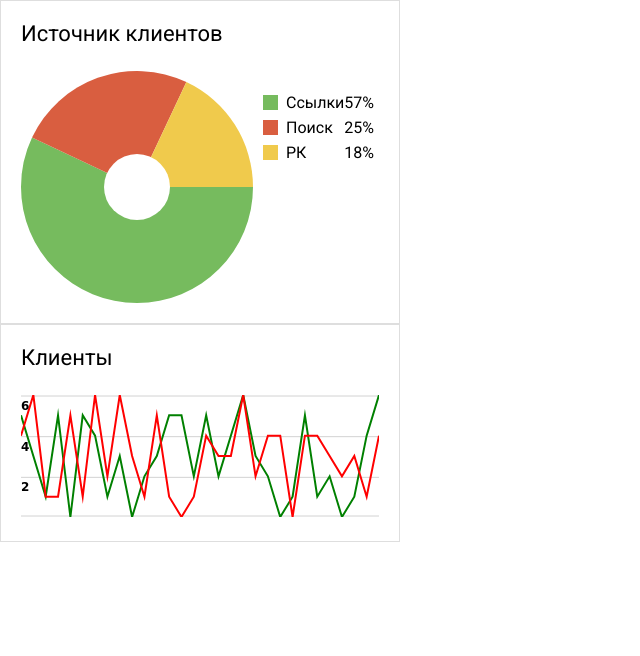
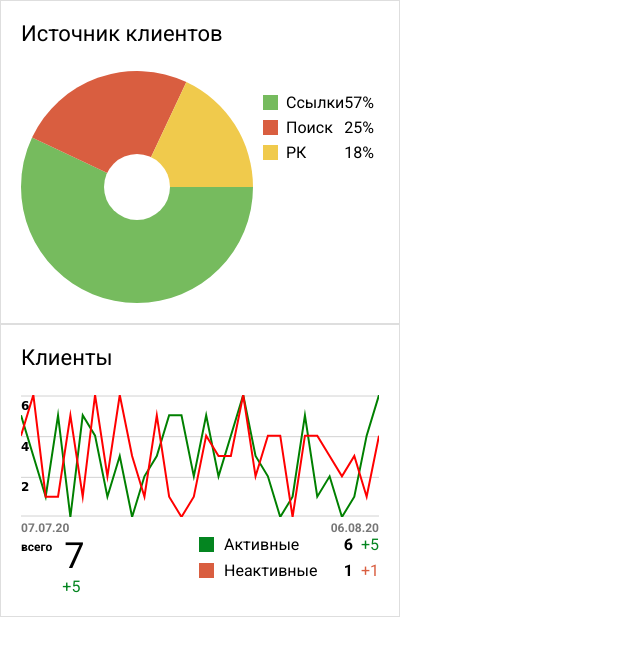
Before and after one commit to vitaliyeb/graphsAndCharts, a website built with webpack: page public/index.html in a window 1280 px wide. Shown: the whole page, without its empty margins (0-640 px from the left). Built offline with nearby package versions, Linux system fonts and the light colour scheme.

Commit message:
немного верстки

```diff
--- a/dev/styl/charts-graphs.styl
+++ b/dev/styl/charts-graphs.styl
@@ -30,6 +30,61 @@
                 margin-left: auto
 
 
-// .graphs
-//     &__canvas
-//         border: 1px solid #000
+.graphs
+    &__period
+        display: flex
+        justify-content: space-between
+        & > p
+            font-size: 12px
+            font-weight: bold
+            color: #767676
+    &__info
+        &-wrapper
+            display: flex
+            justify-content: space-between
+        &-all
+            & > div
+                font-size: 12px
+                font-weight: bold
+                display: flex
+                align-items: flex-start
+                & > p
+                    margin-top: 5px
+                    margin-right: 12px
+                & > span
+                    font-weight: 400
+                    font-size: 36px
+            & > span
+                display: block
+                text-align: right
+                padding-right: 4px
+                color: #048520
+    &__difference
+        &-count
+            margin-left: auto
+            font-weight: bold
+        &-value
+            margin-left: 8px
+        &-text
+            font-size: 16px
+            font-weight: 400
+            width:  180px
+            display: flex
+            align-items: center
+            margin-bottom: 7px
+            &:before
+                content: ''
+                width: 15px
+                height 15px
+                display: block
+                margin-right: 10px
+            &_active
+                & ^[-2]-value
+                    color: #048520
+                &:before
+                    background-color:  #048520
+            &_dont-active
+                & ^[-2]-value
+                    color: #D95E40
+                &:before
+                    background-color:  #D95E40
--- a/public/index.html
+++ b/public/index.html
@@ -21,7 +21,32 @@
 
     <div class="graphs charts-graphs">
         <p class="charts-graphs__subheading">Клиенты</p>
-        <canvas class="graphs__canvas"> </canvas>
+        <canvas> </canvas>
+        <div class="graphs__period">
+            <p>07.07.20</p>
+            <p>06.08.20</p>
+        </div>
+        <div class="graphs__info-wrapper">
+            <div class="graphs__info-all">
+                <div>
+                    <p>всего</p>
+                    <span>7</span>
+                </div>
+                <span>+5</span>
+            </div>
+            <div class="graphs__info-difference">
+                <div class="graphs__difference-text graphs__difference-text_active">
+                    Активные
+                    <span class='graphs__difference-count'>6</span>
+                    <span class='graphs__difference-value'>+5</span>
+                </div>
+                <div class="graphs__difference-text graphs__difference-text_dont-active">
+                    Неактивные
+                    <span class='graphs__difference-count'>1</span>
+                    <span class='graphs__difference-value'>+1</span>
+                </div>
+            </div>
+        </div>
     </div>
 
 
```
